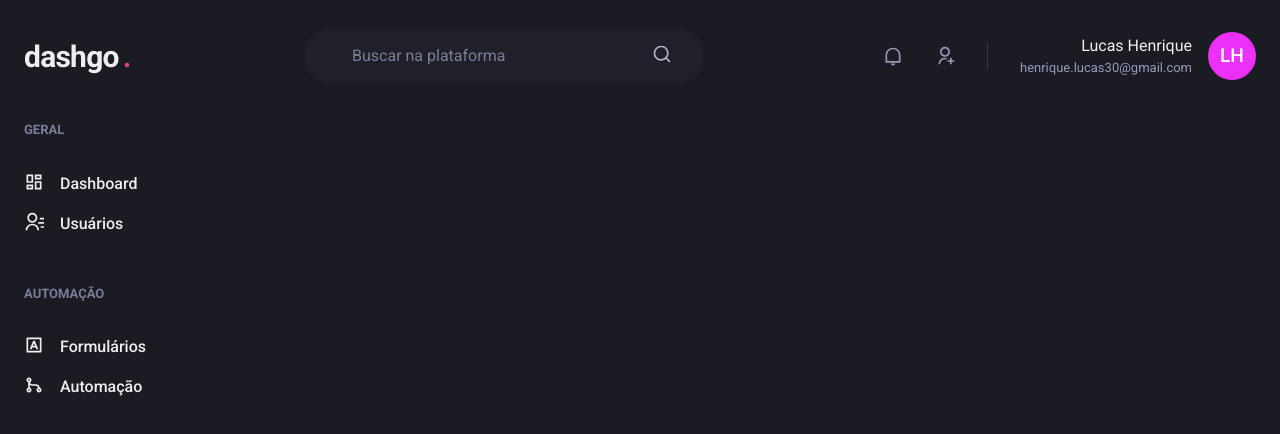
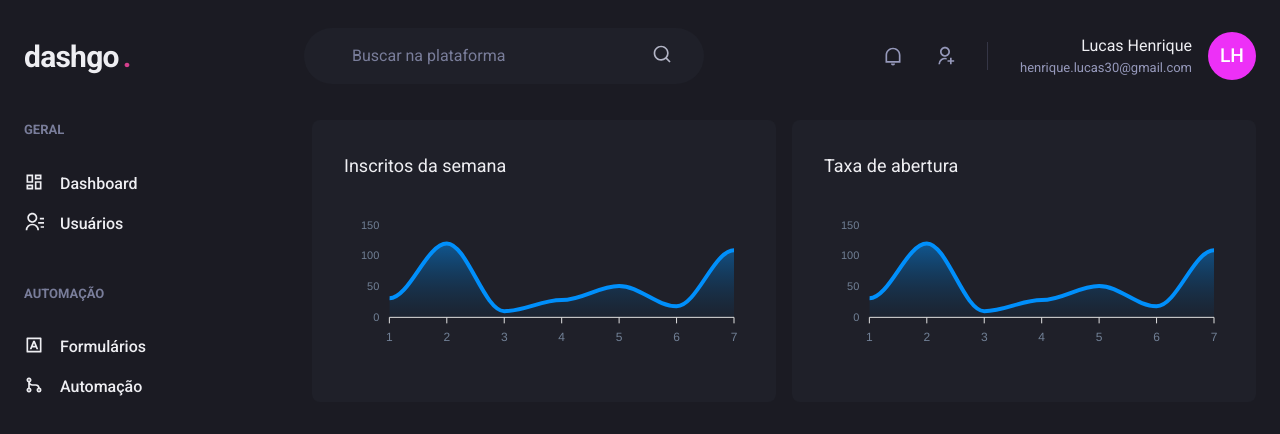
Before and after one commit to LucasHenrique98/dashgo-app, a Next.js app: page /dashboard in a window 1280 px wide. Shown: the top 434 px of the page. Built offline with nearby package versions, Linux system fonts and the light colour scheme.

Commit message:
add graphics to the dashboard page

```diff
--- a/package.json
+++ b/package.json
@@ -13,9 +13,11 @@
     "@chakra-ui/react": "^1.6.6",
     "@emotion/react": "^11.4.1",
     "@emotion/styled": "^11.3.0",
+    "apexcharts": "^3.27.3",
     "framer-motion": "^4.1.17",
     "next": "11.1.0",
     "react": "17.0.2",
+    "react-apexcharts": "^1.3.9",
     "react-dom": "17.0.2",
     "react-icons": "^4.2.0"
   },
--- a/src/pages/dashboard.tsx
+++ b/src/pages/dashboard.tsx
@@ -1,6 +1,60 @@
 import { Header } from '../components/Header';
-import { Flex } from '@chakra-ui/react';
+import dynamic from 'next/dynamic';
 import Sidebar from '../components/Sidebar';
+import { Flex, SimpleGrid, Box, Text, theme } from '@chakra-ui/react';
+const Chart = dynamic(() => import('react-apexcharts'), {
+  ssr: false,
+});
+
+const options = {
+  chart: {
+    toolbar: { show: false },
+    zoom: { enabled: false },
+    foreColor: theme.colors.gray[500],
+  },
+  grid: {
+    show: false,
+  },
+  dataLabels: {
+    enabled: false,
+  },
+  tooltip: {
+    enabled: false,
+  },
+  xasis: {
+    type: 'datetime',
+    axisBorder: {
+      color: theme.colors.gray[600],
+    },
+    axisTicks: {
+      color: theme.colors.gray[600],
+    },
+    categories: [
+      '2021-03-18T00:00:00.000Z',
+      '2021-03-19T00:00:00.000Z',
+      '2021-03-20T00:00:00.000Z',
+      '2021-03-21T00:00:00.000Z',
+      '2021-03-22T00:00:00.000Z',
+      '2021-03-23T00:00:00.000Z',
+      '2021-03-24T00:00:00.000Z',
+    ],
+  },
+  fill: {
+    opacity: 0.3,
+    type: 'gradient',
+    gradient: {
+      shade: 'dark',
+      opacityFrom: 0.7,
+      opacityTo: 0.3,
+    },
+  },
+};
+const series = [
+  {
+    name: 'series1',
+    data: [31, 120, 10, 28, 51, 18, 109],
+  },
+];
 
 export default function Dashboard() {
   return (
@@ -9,6 +63,22 @@
 
       <Flex w="100%" my="6" maxWidth={1480} mx="auto" px="6">
         <Sidebar />
+
+        <SimpleGrid flex="1" gap="4" minChildWidth="320px" align="flex-start">
+          <Box p="8" bg="gray.800" borderRadius={8} pb="4">
+            <Text fontSize="lg" mb="4">
+              Inscritos da semana
+            </Text>
+            <Chart options={options} series={series} type="area" height={160} />
+          </Box>
+
+          <Box p="8" bg="gray.800" borderRadius={8}>
+            <Text fontSize="lg" mb="4">
+              Taxa de abertura
+            </Text>
+            <Chart options={options} series={series} type="area" height={160} />
+          </Box>
+        </SimpleGrid>
       </Flex>
     </Flex>
   );
```
Also changed, not shown: 1 other file (tests, documents, lock files or other folders).
